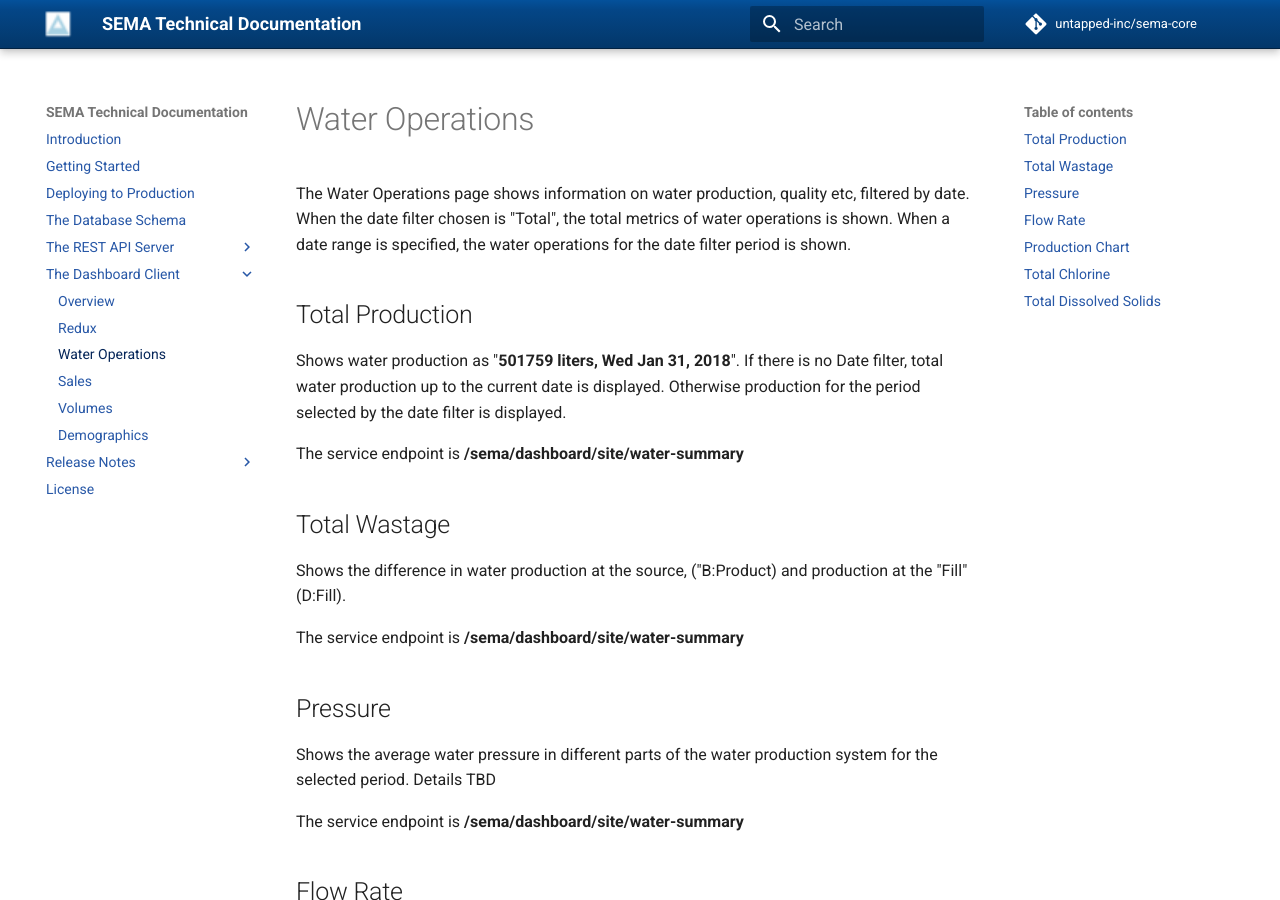
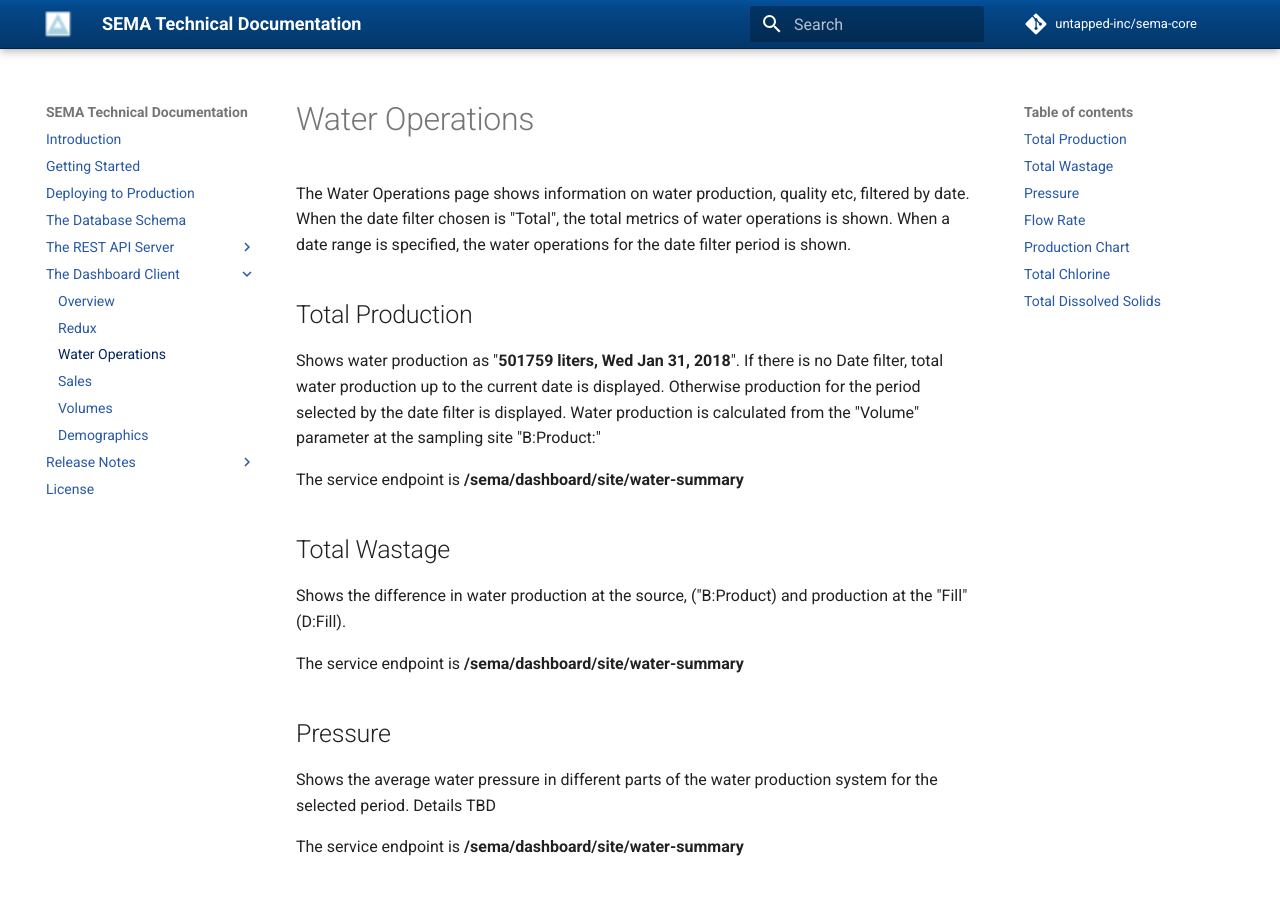
Before and after one commit to untapped-inc/sema-docs, an MkDocs documentation site: the page built from docs/dashboard/water-operations.md, in a window 1280 px wide and 900 px high. Built offline with MkDocs 1.6.1 and Material for MkDocs 9.7.7, drawn with Linux system fonts in a browser that asks for light colours; comment, search, counter and statistics services are not loaded.

Commit message:
Update water-operations.md

```diff
--- a/docs/dashboard/water-operations.md
+++ b/docs/dashboard/water-operations.md
@@ -10,7 +10,7 @@ specified, the water operations  for the date filter period is shown.
 Shows water production as "**501759 liters, Wed Jan 31, 2018**".
  If there is no Date filter, total water production up to the current
 date is displayed. Otherwise production for the period selected by the
-date filter is displayed.
+date filter is displayed. Water production is calculated from the "Volume" parameter at the sampling site "B:Product:"
 
 The service endpoint is **/sema/dashboard/site/water-summary**
 
```
